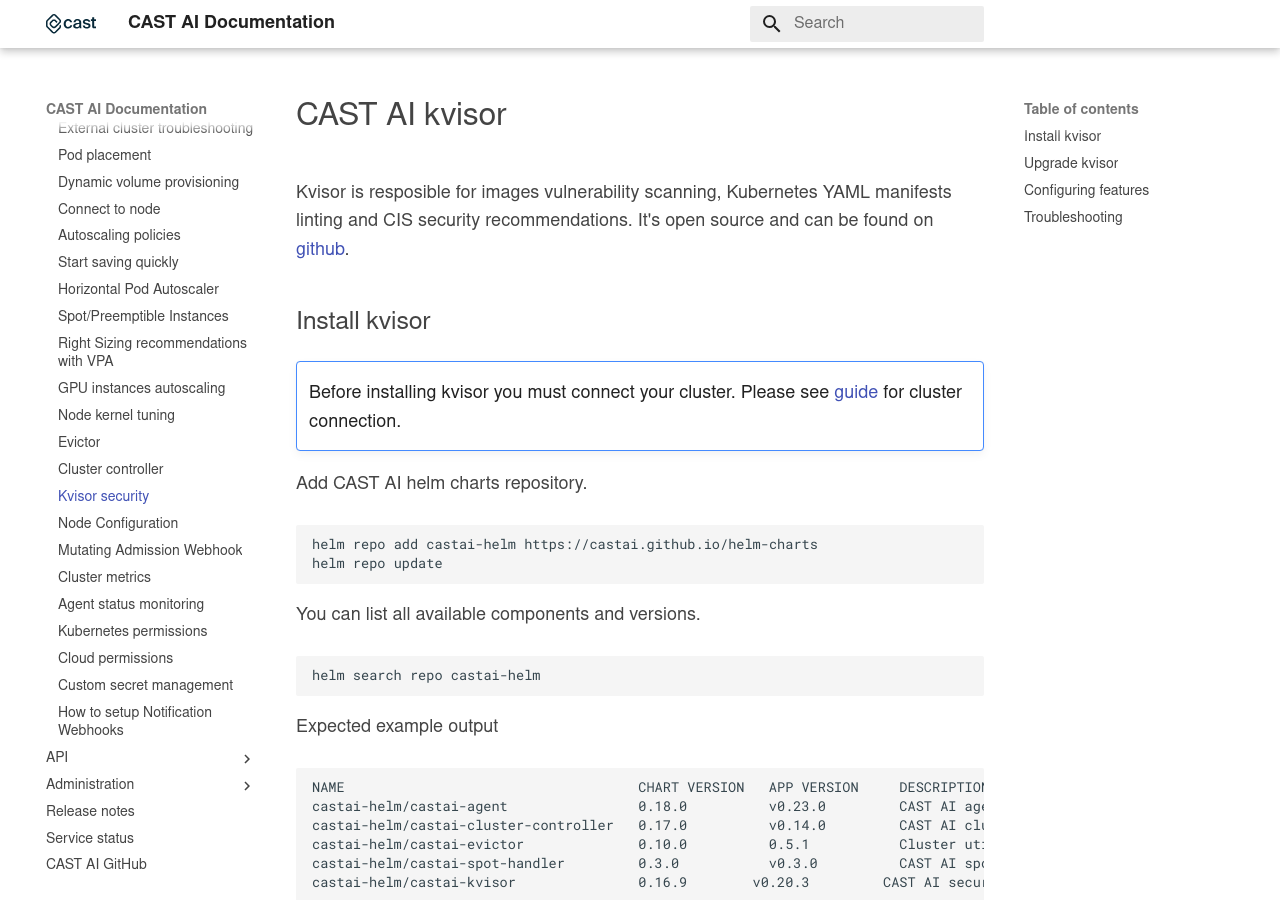
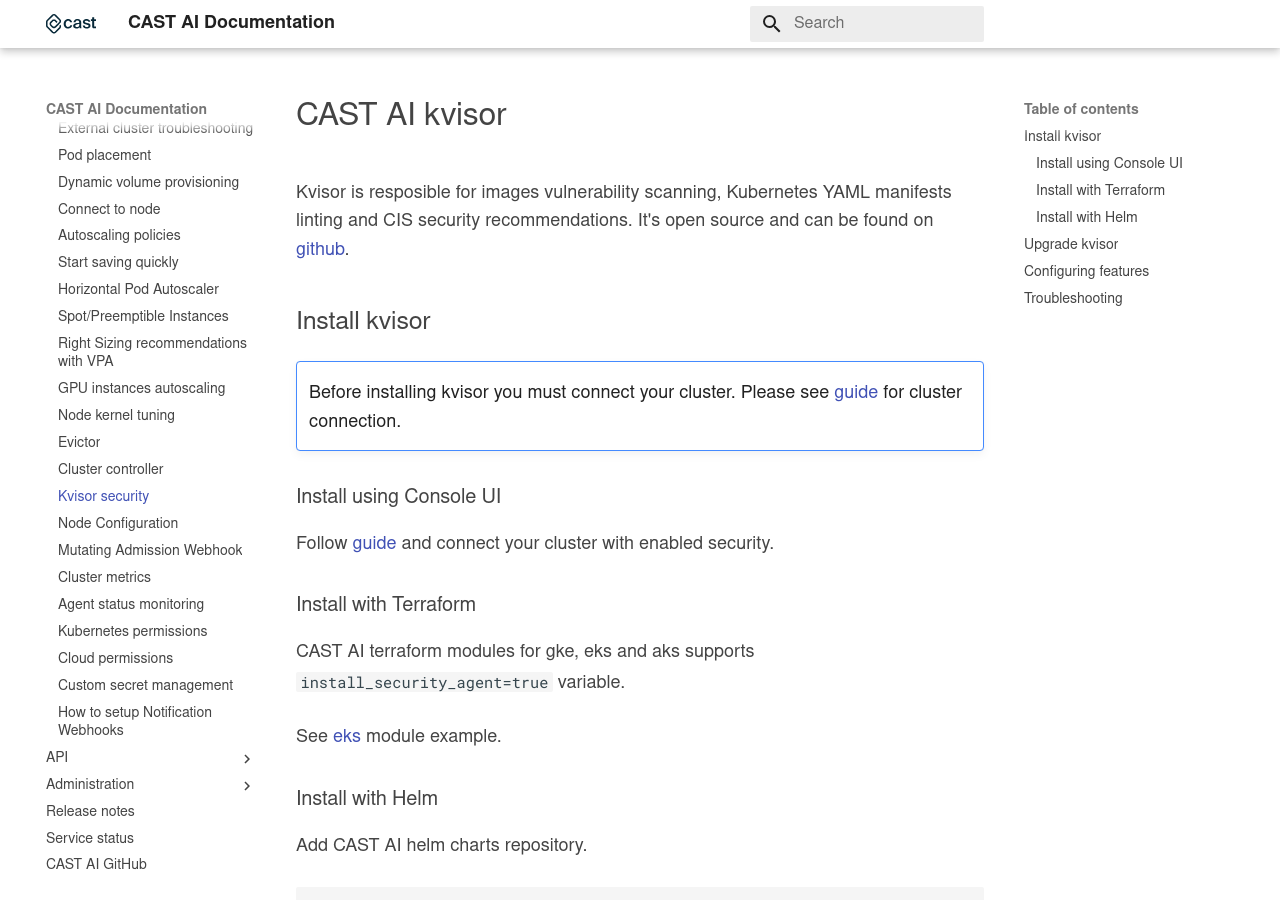
Before and after one commit to castai/docs, an MkDocs documentation site: the page built from docs/guides/kvisor-security.md, in a window 1280 px wide and 900 px high. Built offline with MkDocs 1.6.1 and Material for MkDocs 9.7.7, drawn with Linux system fonts in a browser that asks for light colours; some web fonts are replaced.

Commit message:
Add additional install methods

```diff
--- a/docs/guides/kvisor-security.md
+++ b/docs/guides/kvisor-security.md
@@ -11,6 +11,18 @@
 
 !!! note ""
     Before installing kvisor you must connect your cluster. Please see [guide](../getting-started/overview.md) for cluster connection.
+
+### Install using Console UI
+
+Follow [guide](../getting-started/overview.md) and connect your cluster with enabled security.
+
+### Install with Terraform
+
+CAST AI terraform modules for gke, eks and aks supports `install_security_agent=true` variable.
+
+See [eks](https://registry.terraform.io/modules/castai/eks-cluster/castai/latest#input_install_security_agent) module example.
+
+### Install with Helm
 
 Add CAST AI helm charts repository.
 
```
